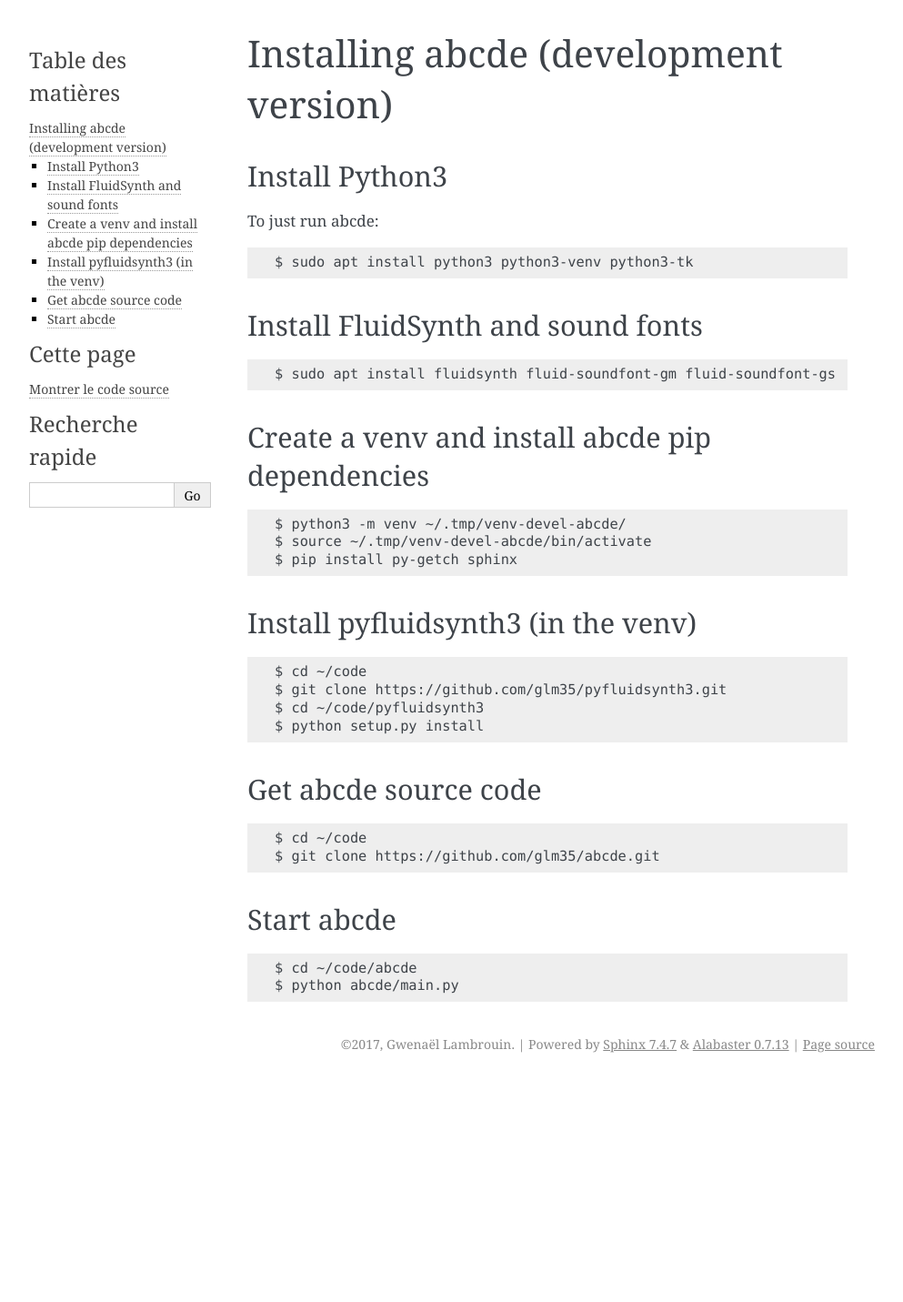
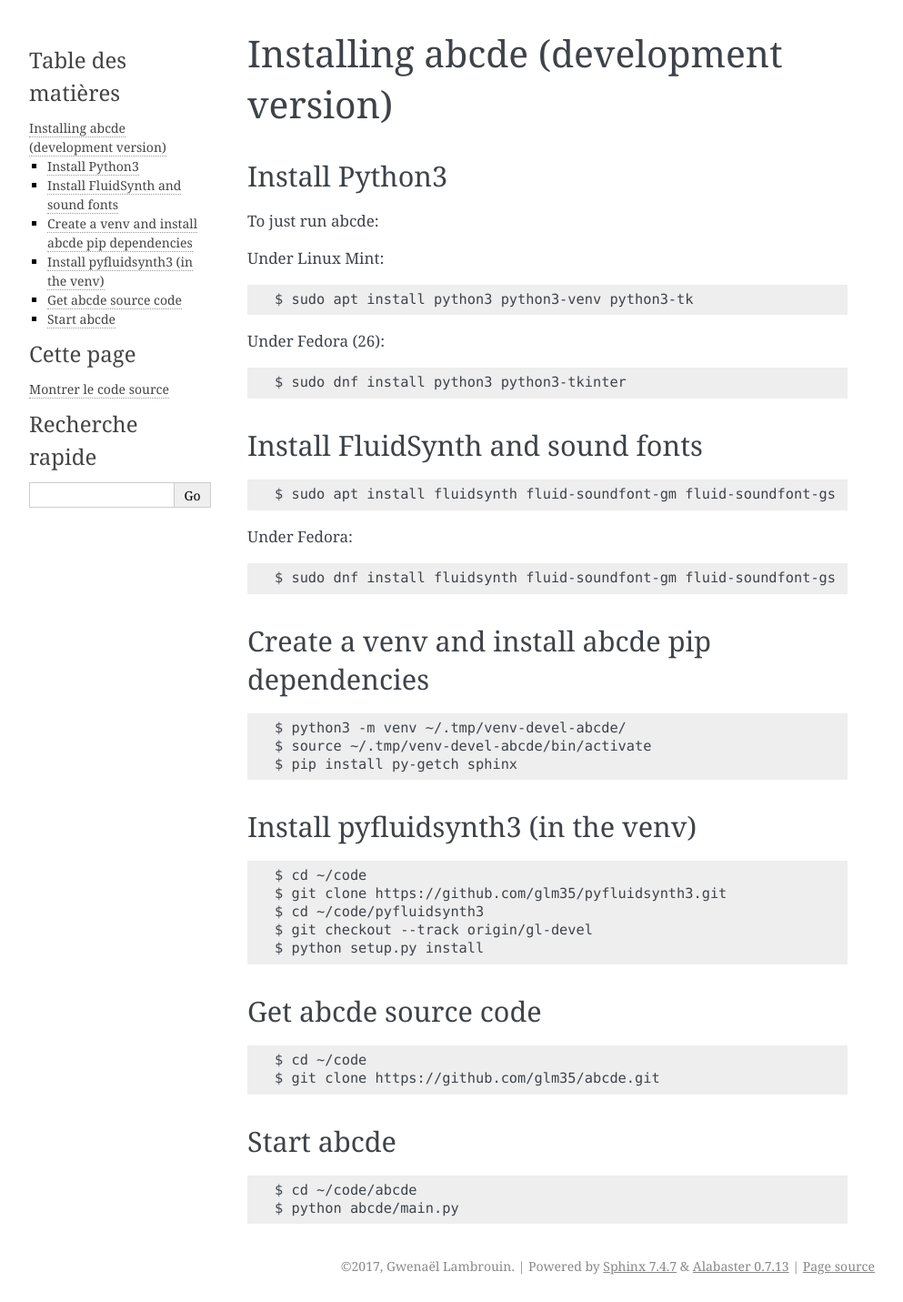
Before and after one commit to glm35/abcted, a Sphinx documentation site: the page built from docs/install.rst, in a window 1280 px wide. Shown: the whole page at 91% size, without its empty margins (148-1141 px from the left). Built offline with Sphinx 7.4.7, drawn with Linux system fonts in a browser that asks for light colours; before the commit the page ends 1187 px from its top, so only the background shows below that.

Commit message:
Update install doc
- Add install instructions for Fedora Linux systems
- Fix pyfluidsynth3 retrieval instructions

```diff
--- a/docs/install.rst
+++ b/docs/install.rst
@@ -6,9 +6,13 @@ Install Python3
 
 To just run abcde:
 
-::
+Under Linux Mint::
 
    $ sudo apt install python3 python3-venv python3-tk
+
+Under Fedora (26)::
+
+   $ sudo dnf install python3 python3-tkinter
 
 Install FluidSynth and sound fonts
 ----------------------------------
@@ -16,6 +20,11 @@ Install FluidSynth and sound fonts
 ::
 
    $ sudo apt install fluidsynth fluid-soundfont-gm fluid-soundfont-gs
+
+Under Fedora::
+
+   $ sudo dnf install fluidsynth fluid-soundfont-gm fluid-soundfont-gs
+
 
 Create a venv and install abcde pip dependencies
 ------------------------------------------------
@@ -34,6 +43,7 @@ Install pyfluidsynth3 (in the venv)
    $ cd ~/code
    $ git clone https://github.com/glm35/pyfluidsynth3.git
    $ cd ~/code/pyfluidsynth3
+   $ git checkout --track origin/gl-devel
    $ python setup.py install
 
 Get abcde source code
```
